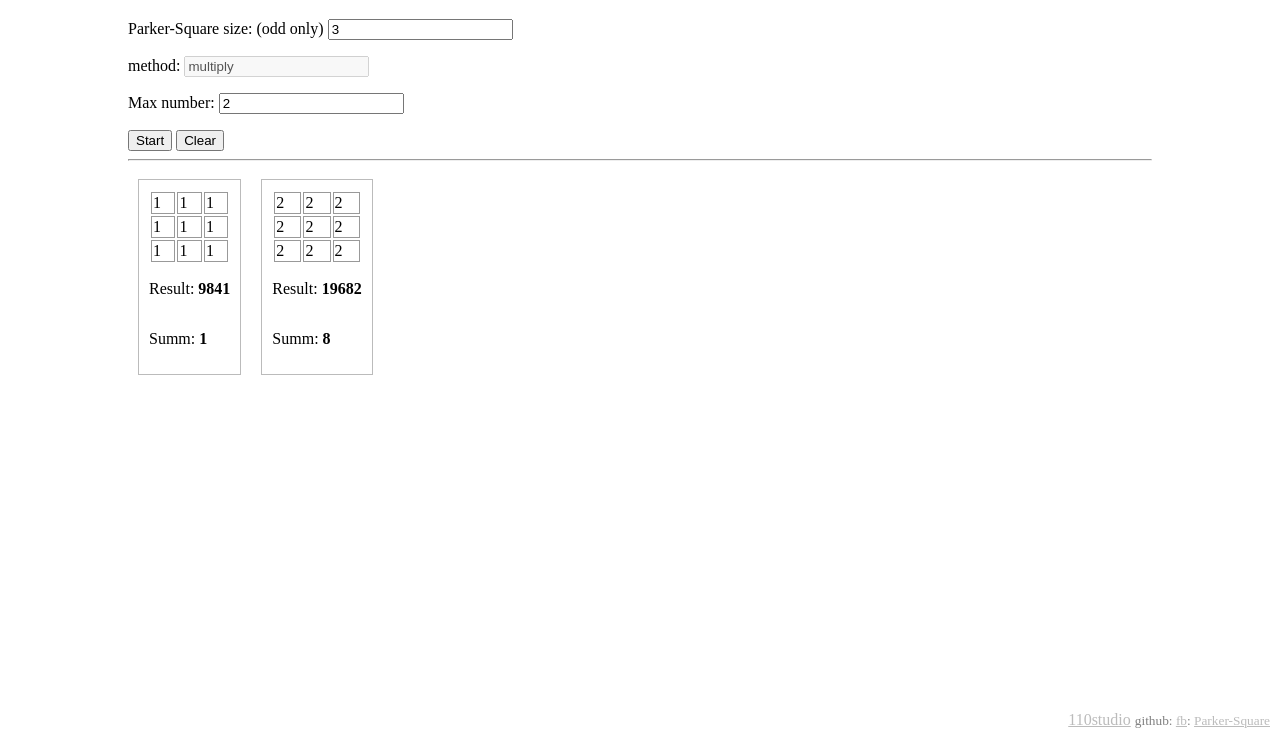
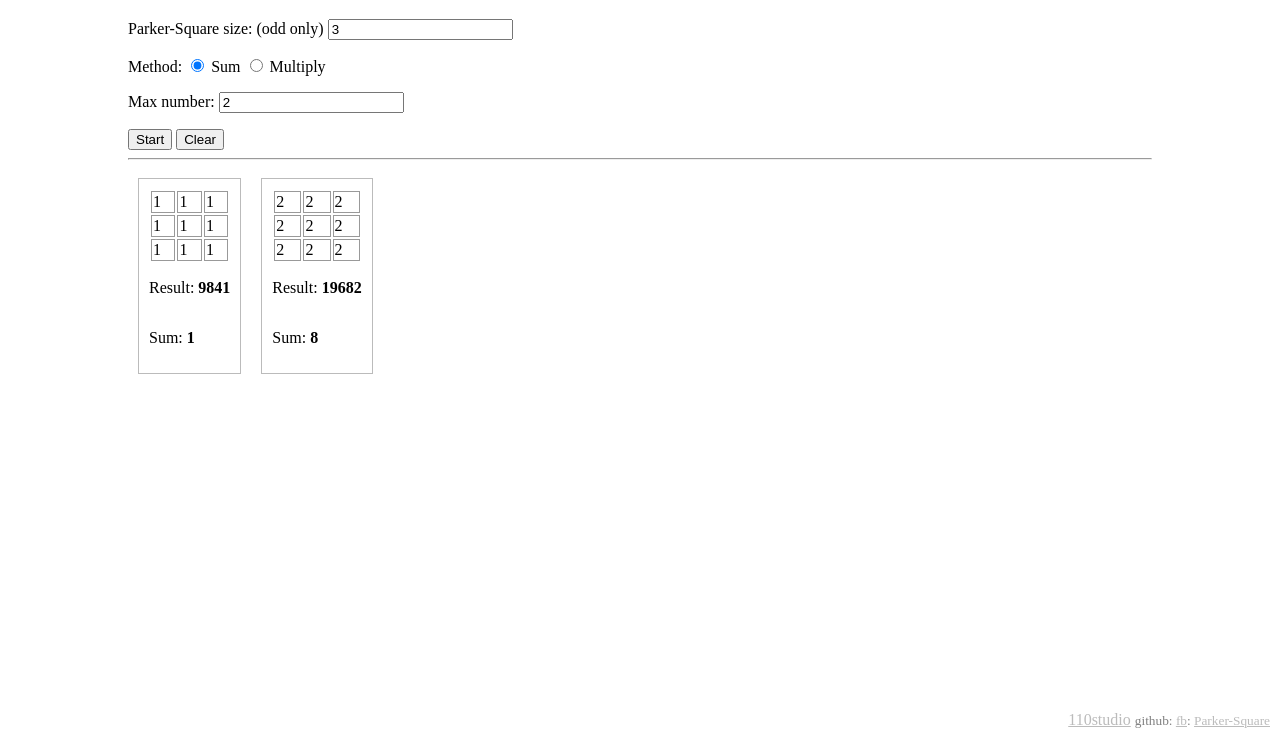
Before and after one commit to fb-s/Parker-Square, a website: page src/index.html in a window 1280 px wide. Both pictures are taken after a click on the button "Start". Shown: the part 61-800 px from the top of the page. Drawn offline with Linux system fonts and the light colour scheme.

Commit message:
added method selection

```diff
--- a/package.json
+++ b/package.json
@@ -1,6 +1,6 @@
 {
 	"name": "parker-square",
-	"version": "1.0.0",
+	"version": "1.0.1",
 	"description": "Parker Square Generator",
 	"author": "fb",
 	"scripts": {
--- a/src/ParkerSquare.js
+++ b/src/ParkerSquare.js
@@ -7,7 +7,6 @@ const process = {
 		run: false, // Сейчас запущен процесс
 		stop: false // Требуется остановить процесс
 	};
-const methods = ['summ', 'multiplication' ];
 
 /** Тут подсчёт по методу */
 function result (ps, nums = []) {
@@ -44,9 +43,9 @@ function check (ps) {
 		arrForResult.push([].concat(...arrForResultLine2));
 		arrForResult = arrForResult.map(value => result(ps, value));
 
-		ps.summ = arrForResult[0];
+		ps.sum = arrForResult[0];
 
-		return ps.summ && arrForResult.every(value => ps.summ === value)
+		return ps.sum && arrForResult.every(value => ps.sum === value)
 			? resolve(ps)
 			: reject(ps);
 
@@ -73,8 +72,8 @@ function showPositiveResult (ps) {
 			+ square.join('')
 			+ '</tr></table><p>Result: <strong>'
 			+ ps.iteration
-			+ '</strong></p><p>Summ: <strong>'
-			+ ps.summ
+			+ '</strong></p><p>Sum: <strong>'
+			+ ps.sum
 			+ '</strong></p></div>';
 
 		return resolve(ps);
@@ -106,9 +105,9 @@ function stop () {
 }
 
 /** Если поменялись параметры проверяем корректность */
-function onChange (name) {
+function onChange (name, element) {
 
-	params[name] = +document.getElementById(name).value;
+	params[name] = +element.value;
 
 	if (!(params.psSize & 1)) {params.psSize--; document.getElementById('psSize').value = params.psSize;}
 	if (params.psSize < 3) {params.psSize = 3; document.getElementById('psSize').value = params.psSize;}
--- a/src/index.html
+++ b/src/index.html
@@ -16,17 +16,18 @@
 	<div>
 		<p>
 			<label>Parker-Square size: (odd only)</label>
-			<input id="psSize" type="number" step="2" value="3" min="3" onkeyup="onChange('psSize')" onChange="onChange('psSize')">
+			<input id="psSize" type="number" step="2" value="3" min="3" onkeyup="onChange('psSize', this)" onChange="onChange('psSize', this)">
 		</p>
 
 		<p>
-			<label>method:</label>
-			<input id="method" type="text" value="multiply" disabled>
+			<label>Method:</label>
+			<input type="radio" value="0" onChange="onChange('method', this)" checked> Sum
+			<input type="radio" value="1" onChange="onChange('method', this)"> Multiply
 		</p>
 
 		<p>
 			<label>Max number:</label>
-			<input id="maxNum" type="number" value="2" min="1" onkeyup="onChange('maxNum')" onChange="onChange('maxNum')">
+			<input id="maxNum" type="number" value="2" min="1" onkeyup="onChange('maxNum', this)" onChange="onChange('maxNum', this)">
 		</p>
 
 
```
